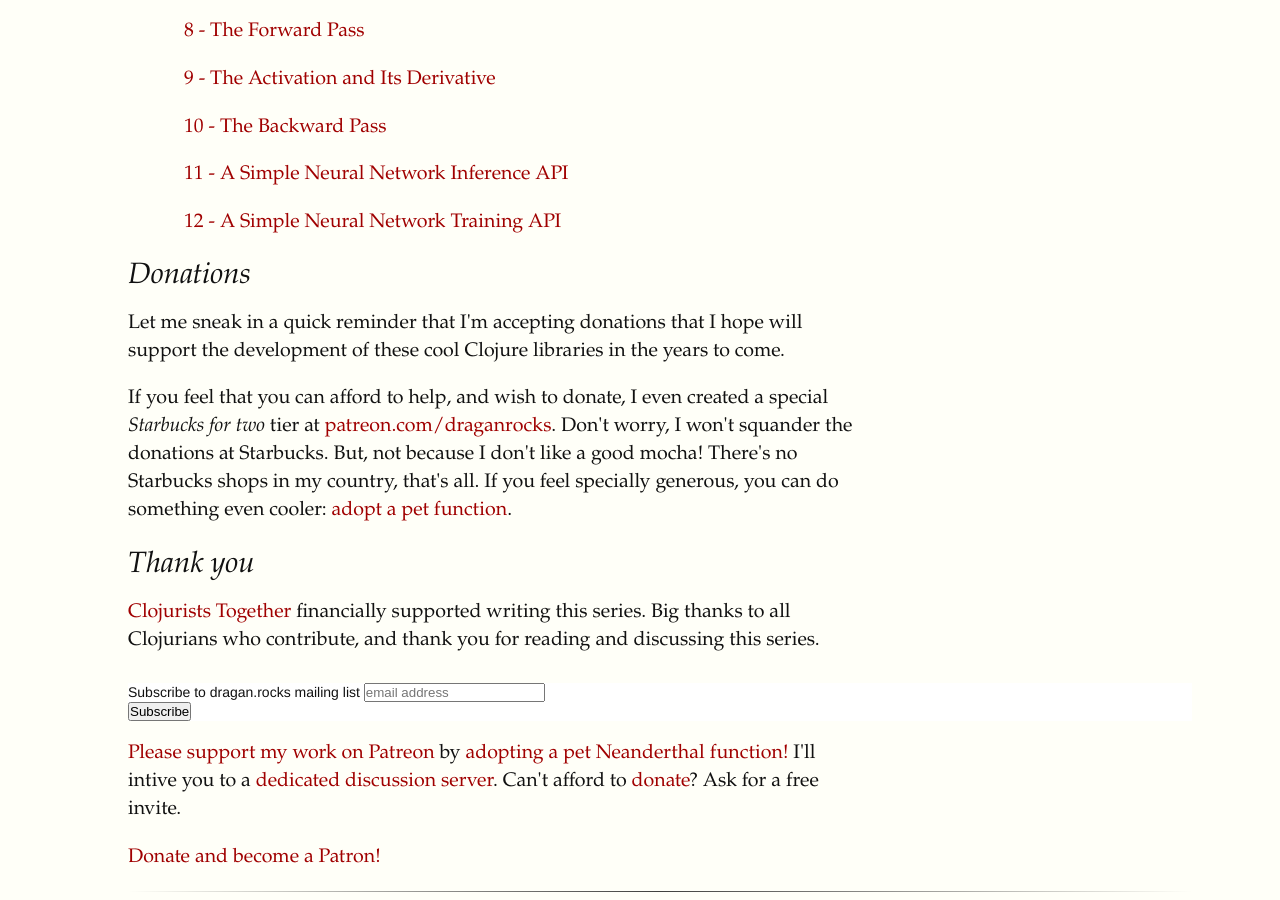
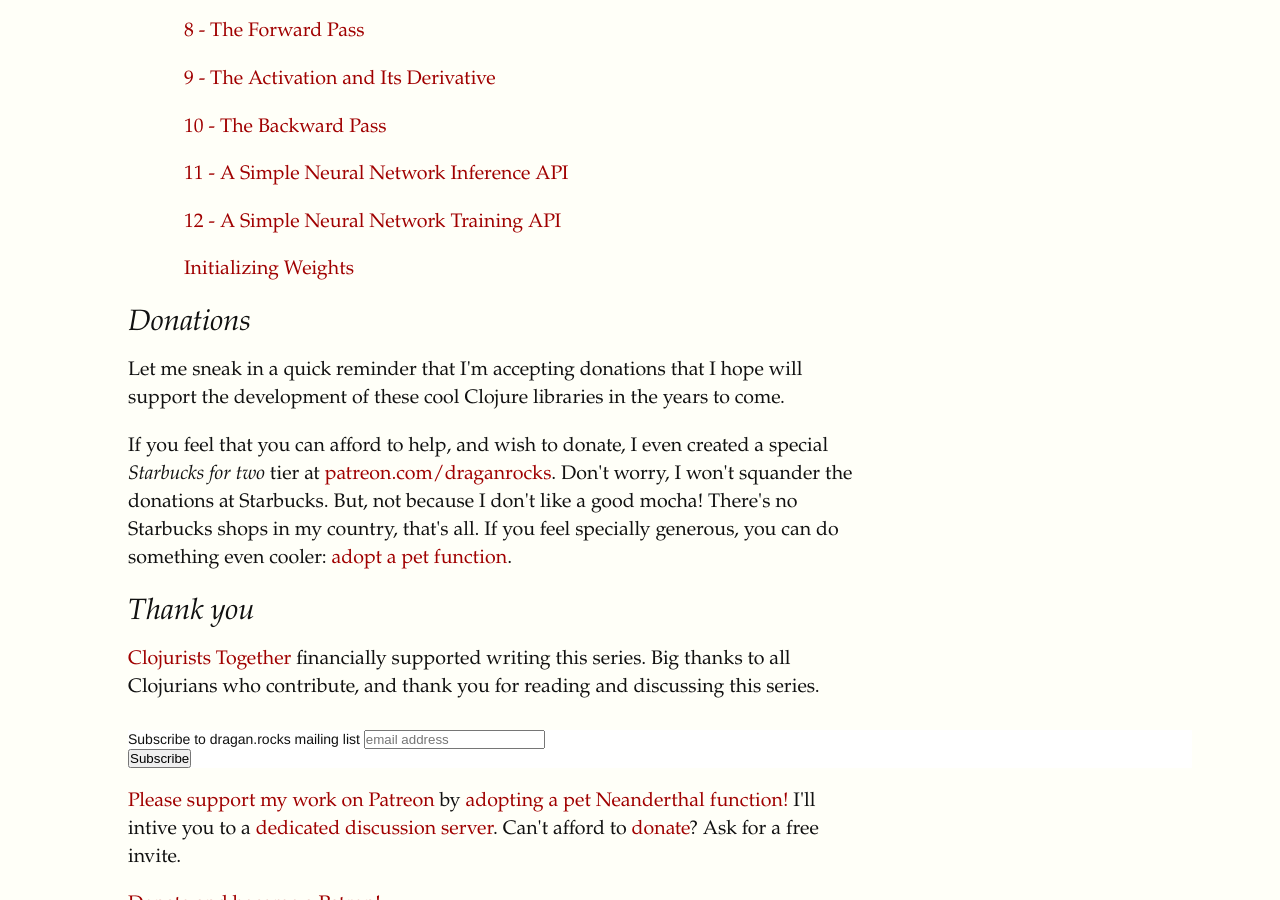
Before and after one commit to blueberry/blueberry.github.io, a Jekyll site: the page built from _posts/2019-02-01-Deep-Learning-in-Clojure-From-Scratch-to-GPU-0-Why-Bother.html, in a window 1280 px wide and 900 px high, scrolled down 3181 px. Built offline with Jekyll 4.4.1, drawn with Linux system fonts in a browser that asks for light colours; comment, search, counter and statistics services are not loaded.

Commit message:
Update Why Bother ToC.

```diff
--- a/_posts/2019-02-01-Deep-Learning-in-Clojure-From-Scratch-to-GPU-0-Why-Bother.html
+++ b/_posts/2019-02-01-Deep-Learning-in-Clojure-From-Scratch-to-GPU-0-Why-Bother.html
@@ -152,6 +152,7 @@ This ToC will be updated with links to the new articles.
 <li><a href="./Deep-Learning-in-Clojure-From-Scratch-to-GPU-10-The-Backward-Pass-CDU-GPU-CUDA-OpenCL-Nvidia-AMD-Intel">10 - The Backward Pass</a></li>
 <li><a href="./Deep-Learning-in-Clojure-From-Scratch-to-GPU-11-A-Simple-Neural-Network-API">11 - A Simple Neural Network Inference API</a></li>
 <li><a href="./Deep-Learning-in-Clojure-From-Scratch-to-GPU-12-A-Simple-Neural-Network-Training-API">12 - A Simple Neural Network Training API</a></li>
+<li><a href="./Deep-Learning-in-Clojure-From-Scratch-to-GPU-13-Initializing-Weights">Initializing Weights</a></li>
 </ul>
 </div>
 </div>
```
